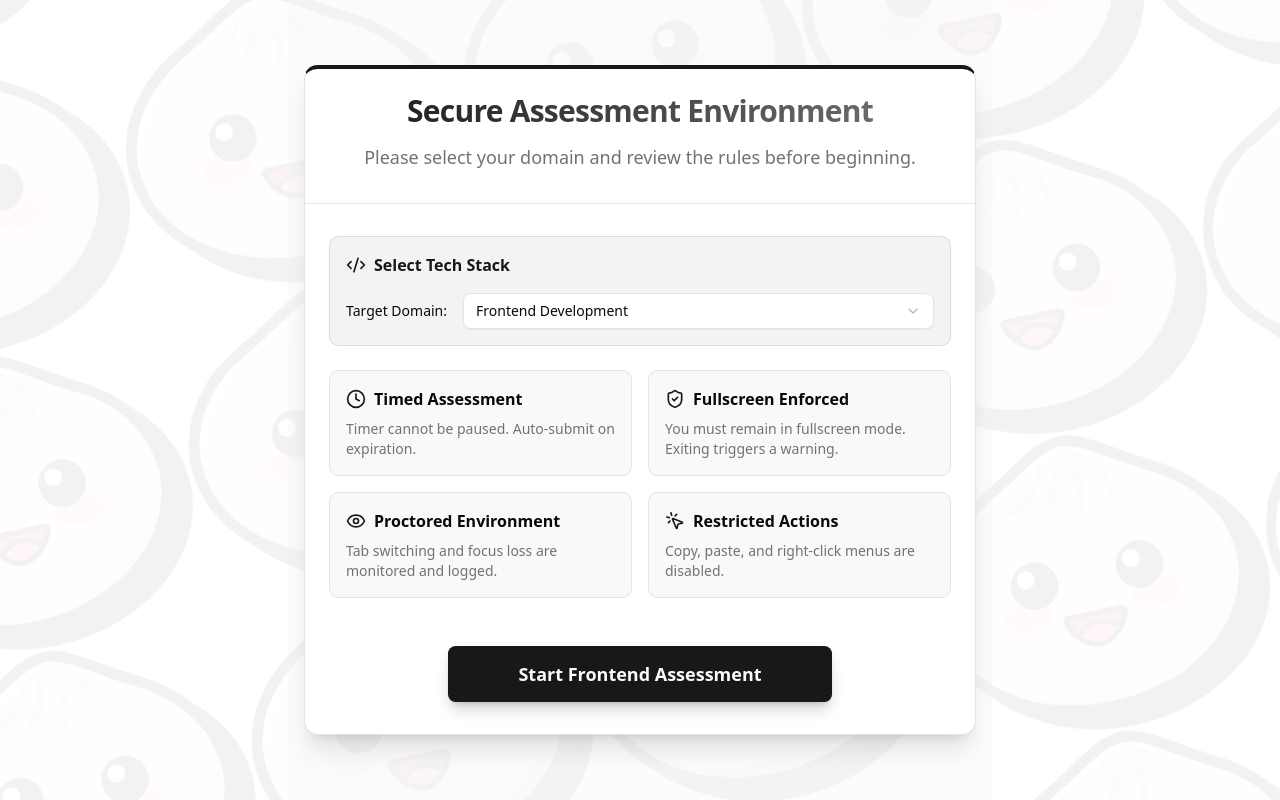
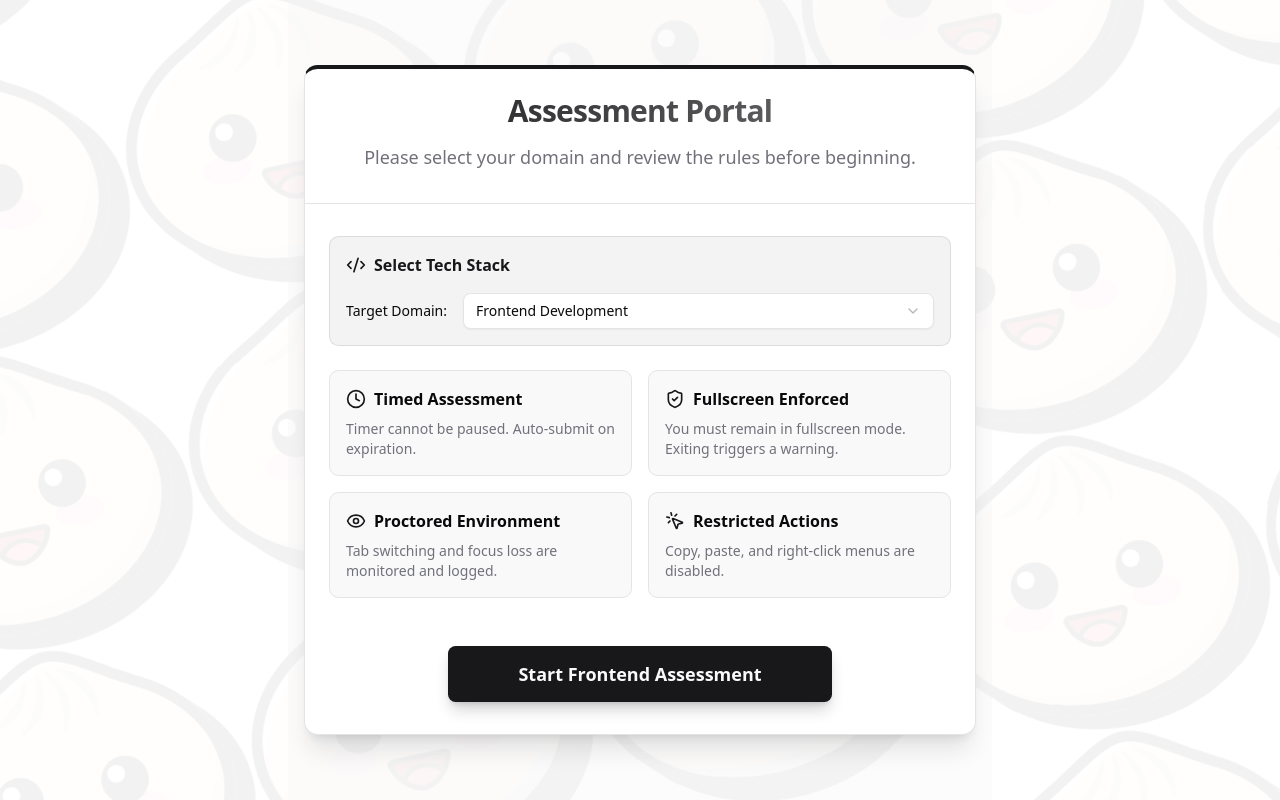
Before and after one commit to Dharshini231001/assessment-monitor, a React (Vite) app: page / in a window 1280 px wide. Built offline with nearby package versions, Linux system fonts and the light colour scheme.

Commit message:
Minor UI Update

```diff
--- a/src/components/StartPage.tsx
+++ b/src/components/StartPage.tsx
@@ -15,7 +15,7 @@ export const StartPage = () => {
             <Card className="max-w-2xl w-full shadow-xl border-t-4 border-t-primary">
                 <CardHeader className="text-center pb-8 border-b">
                     <CardTitle className="text-3xl font-bold bg-gradient-to-r from-primary to-primary/60 bg-clip-text text-transparent">
-                        Secure Assessment Environment
+                        Assessment Portal
                     </CardTitle>
                     <CardDescription className="text-lg mt-2">
                         Please select your domain and review the rules before beginning.
```
